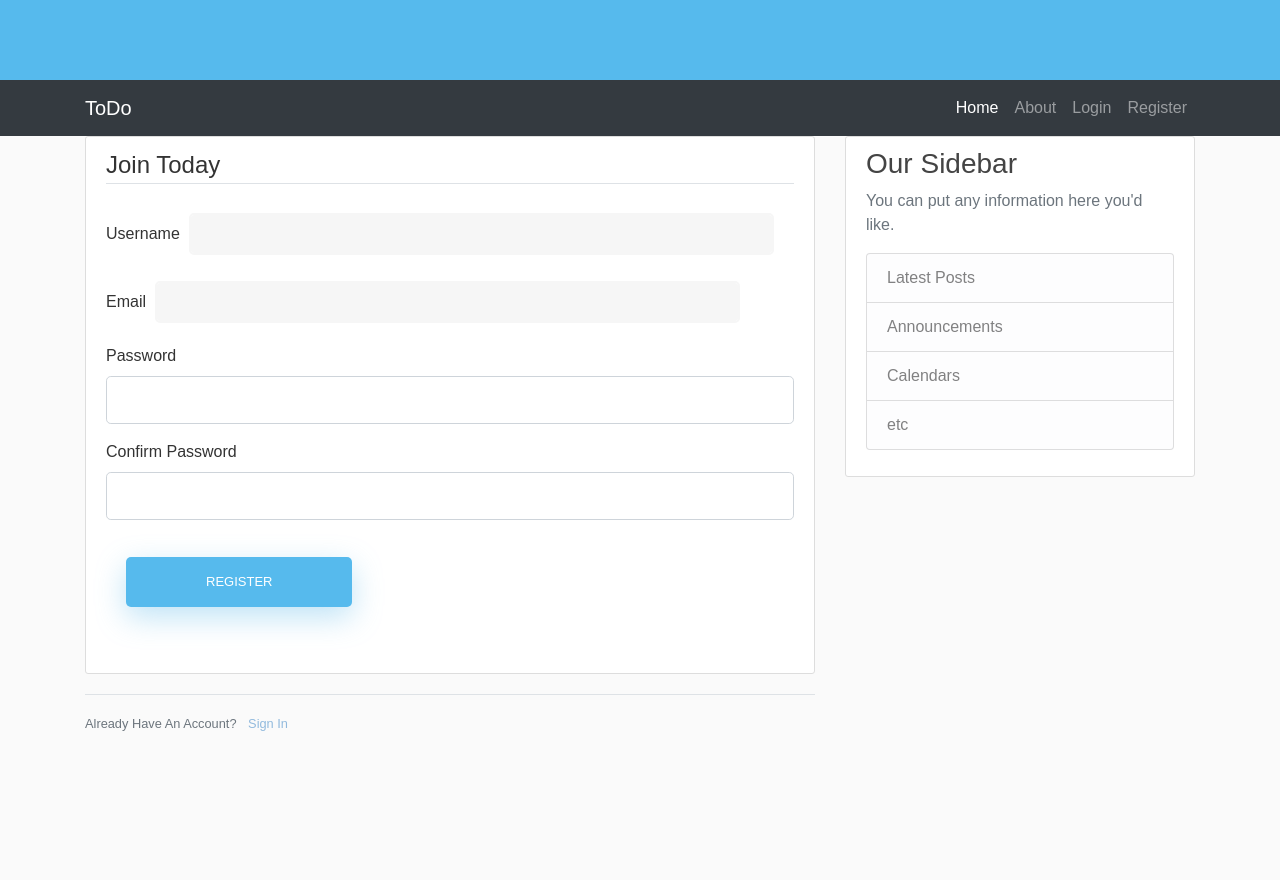
After one commit to Shahbaz-mahmood123/FlaskToDoApp, a Flask app: template flasktodo/templates/register.html in a window 1280 px wide. The commit adds this page. Run offline with Flask 2, Linux system fonts and the light colour scheme; the template is opened without the code that fills it: values that come from a table or form of the project are taken from there, others are empty; some libraries are stand-ins or nearby versions.

Commit message:
Project restructure and DB initialisation

```diff
--- /dev/null
+++ b/flasktodo/forms.py
@@ -0,0 +1,29 @@
+from flask_wtf import FlaskForm
+from wtforms import StringField, PasswordField, SubmitField, BooleanField
+from wtforms.validators import Length, DataRequired, Email, EqualTo
+
+class RegistrationForm(FlaskForm):
+    username = StringField('Username',
+                        validators=[ DataRequired(),Length(min=3, max=25)])
+    email = StringField('Email',
+                        validators=[DataRequired(), Email()])
+    password= PasswordField('Password',
+                        validators=[DataRequired(),] )
+    confirm_password= PasswordField('Confirm Password',
+                        validators=[DataRequired(), EqualTo('password')] )
+    submit = SubmitField('Register')
+
+
+class LoginForm(FlaskForm):
+    email = StringField('Email',
+                        validators=[DataRequired(), Email()])
+    password= PasswordField('Password',
+                        validators=[DataRequired(),] )
+    remember = BooleanField ('Remember me')
+    submit = SubmitField('Login')
+
+
+
+    #firstname= StringField ('First Name', validators=[DataRequired()])
+
+    #surname = StringField('Surname', validators=[DataRequired])
--- /dev/null
+++ b/flasktodo/templates/base.html
@@ -0,0 +1,74 @@
+<!DOCTYPE html>
+<html>
+
+  <head>
+        <meta charset="utf-8">
+        <meta name="viewport" content="width=device-width, initial-scale=1, shrink-to-fit=no">
+        <!-- Bootstrap CSS -->
+        <link rel="stylesheet" href="https://stackpath.bootstrapcdn.com/bootstrap/4.3.1/css/bootstrap.min.css" integrity="sha384-ggOyR0iXCbMQv3Xipma34MD+dH/1fQ784/j6cY/iJTQUOhcWr7x9JvoRxT2MZw1T" crossorigin="anonymous">
+        <link rel="stylesheet" href="{{ url_for('static', filename='css/main.css') }}">
+        <link rel="stylesheet" href="{{ url_for('static', filename='css/login.css') }}">
+    {% block head %}
+    <nav class="navbar navbar-expand-lg navbar-dark bg-dark static-top">
+            <div class="container">
+              <a class="navbar-brand" href="#">ToDo</a>
+              <button class="navbar-toggler" type="button" data-toggle="collapse" data-target="#navbarResponsive" aria-controls="navbarResponsive" aria-expanded="false" aria-label="Toggle navigation">
+                <span class="navbar-toggler-icon"></span>
+              </button>
+              <div class="collapse navbar-collapse" id="navbarResponsive">
+                <ul class="navbar-nav ml-auto">
+                  <li class="nav-item active">
+                    <a class="nav-link" href="{{url_for('home')}}">Home
+                      <span class="sr-only">(current)</span>
+                    </a>
+                  </li>
+                  <li class="nav-item">
+                    <a class="nav-link" href="{{url_for('about')}}">About</a>
+                  </li>
+                  <li class="nav-item">
+                    <a class="nav-link" href="{{url_for('login')}}">Login</a>
+                  </li>
+                  <li class="nav-item">
+                    <a class="nav-link" href="{{url_for('register')}}">Register</a>
+                  </li>
+                </ul>
+              </div>
+            </div>
+          </nav>
+    {% endblock %}
+  </head>
+
+  <main role="main" class="container">
+        <div class="row">
+          <div class="col-md-8">
+              {% with messages = get_flashed_messages(with_categories=true) %}
+            {% if messages %}
+              {% for category, message in messages %}
+                <div class="alert alert-{{ category }}">
+                  {{ message }}
+                </div>
+              {% endfor %}
+            {% endif %}
+          {% endwith %}
+          {% block content %}{% endblock %}
+          </div>
+          <div class="col-md-4">
+            <div class="content-section">
+              <h3>Our Sidebar</h3>
+              <p class='text-muted'>You can put any information here you'd like.
+                <ul class="list-group">
+                  <li class="list-group-item list-group-item-light">Latest Posts</li>
+                  <li class="list-group-item list-group-item-light">Announcements</li>
+                  <li class="list-group-item list-group-item-light">Calendars</li>
+                  <li class="list-group-item list-group-item-light">etc</li>
+                </ul>
+              </p>
+            </div>
+          </div>
+        </div>
+      </main>
+        <script src="https://code.jquery.com/jquery-3.3.1.slim.min.js" integrity="sha384-q8i/X+965DzO0rT7abK41JStQIAqVgRVzpbzo5smXKp4YfRvH+8abtTE1Pi6jizo" crossorigin="anonymous"></script>
+        <script src="https://cdnjs.cloudflare.com/ajax/libs/popper.js/1.14.7/umd/popper.min.js" integrity="sha384-UO2eT0CpHqdSJQ6hJty5KVphtPhzWj9WO1clHTMGa3JDZwrnQq4sF86dIHNDz0W1" crossorigin="anonymous"></script>
+        <script src="https://stackpath.bootstrapcdn.com/bootstrap/4.3.1/js/bootstrap.min.js" integrity="sha384-JjSmVgyd0p3pXB1rRibZUAYoIIy6OrQ6VrjIEaFf/nJGzIxFDsf4x0xIM+B07jRM" crossorigin="anonymous"></script>
+  </body>
+</html>
--- /dev/null
+++ b/flasktodo/templates/register.html
@@ -0,0 +1,74 @@
+{% extends 'base.html' %}
+
+{% block content %}
+<div class="content-section">
+        <form method="POST" action="">
+            {{ form.hidden_tag() }}
+            <fieldset class="form-group">
+                <legend class="border-bottom mb-4">Join Today</legend>
+                <div class="form-group">
+                    {{ form.username.label(class="form-control-label") }}
+
+                    {% if form.username.errors %}
+                        {{ form.username(class="form-control form-control-lg is-invalid") }}
+                        <div class="invalid-feedback">
+                            {% for error in form.username.errors %}
+                                <span>{{ error }}</span>
+                            {% endfor %}
+                        </div>
+                    {% else %}
+                        {{ form.username(class="form-control form-control-lg") }}
+                    {% endif %}
+                </div>
+                <div class="form-group">
+                    {{ form.email.label(class="form-control-label") }}
+                    {% if form.email.errors %}
+                        {{ form.email(class="form-control form-control-lg is-invalid") }}
+                        <div class="invalid-feedback">
+                            {% for error in form.email.errors %}
+                                <span>{{ error }}</span>
+                            {% endfor %}
+                        </div>
+                    {% else %}
+                        {{ form.email(class="form-control form-control-lg") }}
+                    {% endif %}
+                </div>
+                <div class="form-group">
+                    {{ form.password.label(class="form-control-label") }}
+                    {% if form.password.errors %}
+                        {{ form.password(class="form-control form-control-lg is-invalid") }}
+                        <div class="invalid-feedback">
+                            {% for error in form.password.errors %}
+                                <span>{{ error }}</span>
+                            {% endfor %}
+                        </div>
+                    {% else %}
+                        {{ form.password(class="form-control form-control-lg") }}
+                    {% endif %}
+                </div>
+                <div class="form-group">
+                    {{ form.confirm_password.label(class="form-control-label") }}
+                    {% if form.confirm_password.errors %}
+                        {{ form.confirm_password(class="form-control form-control-lg is-invalid") }}
+                        <div class="invalid-feedback">
+                            {% for error in form.confirm_password.errors %}
+                                <span>{{ error }}</span>
+                            {% endfor %}
+                        </div>
+                    {% else %}
+                        {{ form.confirm_password(class="form-control form-control-lg") }}
+                    {% endif %}
+                </div>
+            </fieldset>
+            <div class="form-group">
+                {{ form.submit(class="btn btn-outline-info") }}
+            </div>
+        </form>
+    </div>
+    <div class="border-top pt-3">
+        <small class="text-muted">
+            Already Have An Account? <a class="ml-2" href="{{ url_for('login') }}">Sign In</a>
+        </small>
+    </div>
+
+{% endblock %}
--- /dev/null
+++ b/run.py
@@ -0,0 +1,4 @@
+from flasktodo import app
+
+if __name__ == '__main__':
+    app.run(debug=True)
```
Also changed, not shown: flasktodo.py (deleted, +0 -44 lines), flasktodo/__init__.py (added, +9 -0 lines), flasktodo/models.py (added, +23 -0 lines), flasktodo/routes.py (added, +49 -0 lines), flasktodo/templates/login.html (added, +54 -0 lines), forms.py (deleted, +0 -28 lines), templates/base.html (+14 -5 lines), templates/login.html (deleted, +0 -29 lines), templates/register.html (deleted, +0 -41 lines), flasktodo/static/css/login.css (renamed from static/css/login.css), flasktodo/static/css/main.css (renamed from static/css/main.css), flasktodo/templates/about.html (renamed from templates/about.html), flasktodo/templates/forgotpassword.html (renamed from templates/forgotpassword.html), flasktodo/templates/home.html (renamed from templates/home.html), 1 more files.
